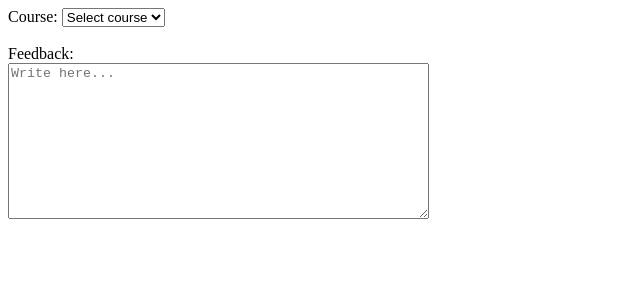
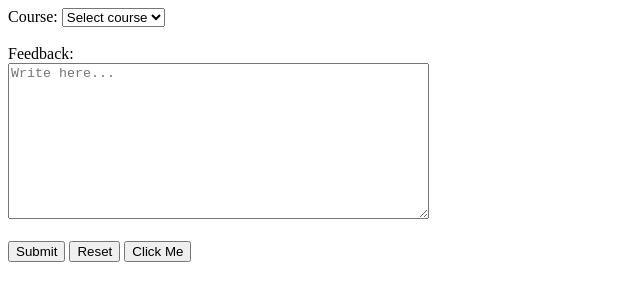
Before and after one commit to vriindaa-97/WDW_0163, a plain HTML site: page WDW_Assignments/Assignment_16/index.html in a window 1280 px wide. Shown: the whole page, without its empty margins (0-640 px from the left). Drawn offline with Linux system fonts and the light colour scheme.

Commit message:
Assignment-16 Buttons Added

```diff
--- a/WDW_Assignments/Assignment_16/index.html
+++ b/WDW_Assignments/Assignment_16/index.html
@@ -16,6 +16,8 @@
         </select><br><br>
     <label>Feedback:</label><br>
     <textarea id="feedback" name="feedback" rows="10" cols="50" placeholder="Write here..."></textarea><br><br>
-
+    <button type="submit">Submit</button>
+    <button type="reset">Reset</button>
+    <button type="button" onclick="alert('Button Clicked!')">Click Me</button>
 </body>
 </html>
```
